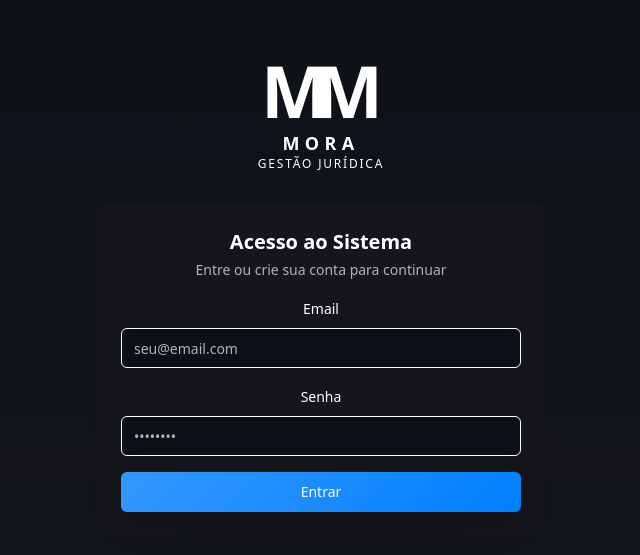
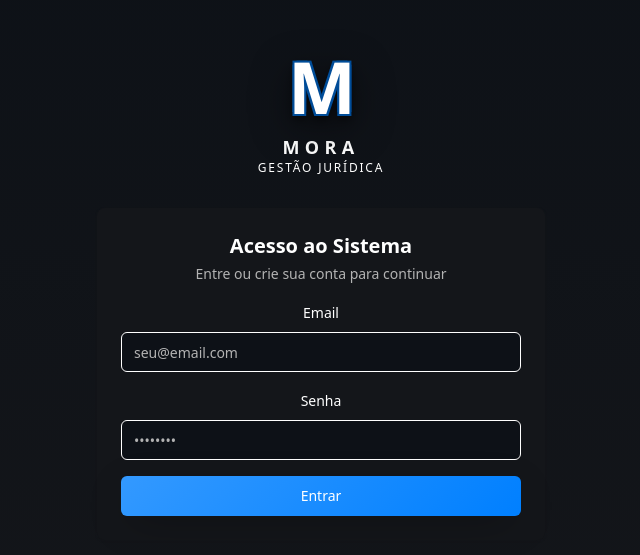
Before and after one commit to voxxc/vouti-front, a React (Vite) app: page /auth in a window 1280 px wide. Shown: the part 137-692 px from the top of the page, without its empty margins (319-959 px from the left). Built offline with nearby package versions, Linux system fonts and the light colour scheme.

Commit message:
Refactor login screen styling

```diff
--- a/src/components/Logo.tsx
+++ b/src/components/Logo.tsx
@@ -18,24 +18,24 @@ const Logo = ({ className = "", size = "md" }: LogoProps) => {
 
   return (
     <div className={`flex flex-col items-center ${className}`}>
-      {/* Logo Icon - Stylized M letters */}
-      <div className="relative mb-2">
-        <div className="flex items-center justify-center">
-          {/* Left M (Blue) */}
-          <span className={`font-bold text-mora-blue ${logoSizes[size].main} leading-none tracking-tight`}>
-            M
-          </span>
-
-          {/* Right M (Gold) with overlap effect */}
-          <span className={`font-bold text-mora-gold ${logoSizes[size].main} leading-none tracking-tight -ml-3`}>
-            M
-          </span>
-        </div>
-
-        {/* Shield/Bridge element between Ms */}
-        <div className="absolute top-1/2 left-1/2 transform -translate-x-1/2 -translate-y-1/2">
-          <div className="w-4 h-4 bg-mora-gold clip-shield opacity-80"></div>
-        </div>
+      {/* Logo Icon - Single 3D M */}
+      <div className="relative mb-4">
+        <span
+          className={`font-bold text-mora-gold ${logoSizes[size].main} leading-none tracking-tight`}
+          style={{
+            textShadow: `
+              -2px -2px 0 hsl(210 100% 30%),
+              2px -2px 0 hsl(210 100% 30%),
+              -2px 2px 0 hsl(210 100% 30%),
+              2px 2px 0 hsl(210 100% 30%),
+              0px 4px 8px rgba(0, 0, 0, 0.5),
+              0px 8px 16px rgba(0, 0, 0, 0.3)
+            `,
+            filter: 'drop-shadow(0 10px 20px rgba(0, 0, 0, 0.4))'
+          }}
+        >
+          M
+        </span>
       </div>
 
       {/* Text */}
--- a/src/index.css
+++ b/src/index.css
@@ -50,6 +50,7 @@ All colors MUST be HSL.
     --gradient-primary: linear-gradient(135deg, hsl(var(--mora-blue)), hsl(var(--mora-blue-dark)));
     --gradient-subtle: linear-gradient(180deg, hsl(216 28% 7%), hsl(220 13% 9%));
     --gradient-background: radial-gradient(ellipse at top, hsl(220 13% 11%) 0%, hsl(216 28% 7%) 100%);
+    --gradient-premium: linear-gradient(135deg, hsl(220 13% 18%) 0%, hsl(216 15% 12%) 50%, hsl(220 10% 8%) 100%);
 
     /* Shadows */
     --shadow-elegant: 0 10px 40px -10px hsl(0 0% 0% / 0.4);
--- a/src/pages/Login.tsx
+++ b/src/pages/Login.tsx
@@ -50,7 +50,7 @@ const Login = ({ onLogin }: LoginProps) => {
   };
 
   return (
-    <div className="min-h-screen bg-gradient-background flex items-center justify-center p-4">
+    <div className="min-h-screen flex items-center justify-center p-4" style={{ background: 'var(--gradient-premium)' }}>
       <div className="w-full max-w-md space-y-8">
         <div className="text-center">
           <div className="mb-8">
```
